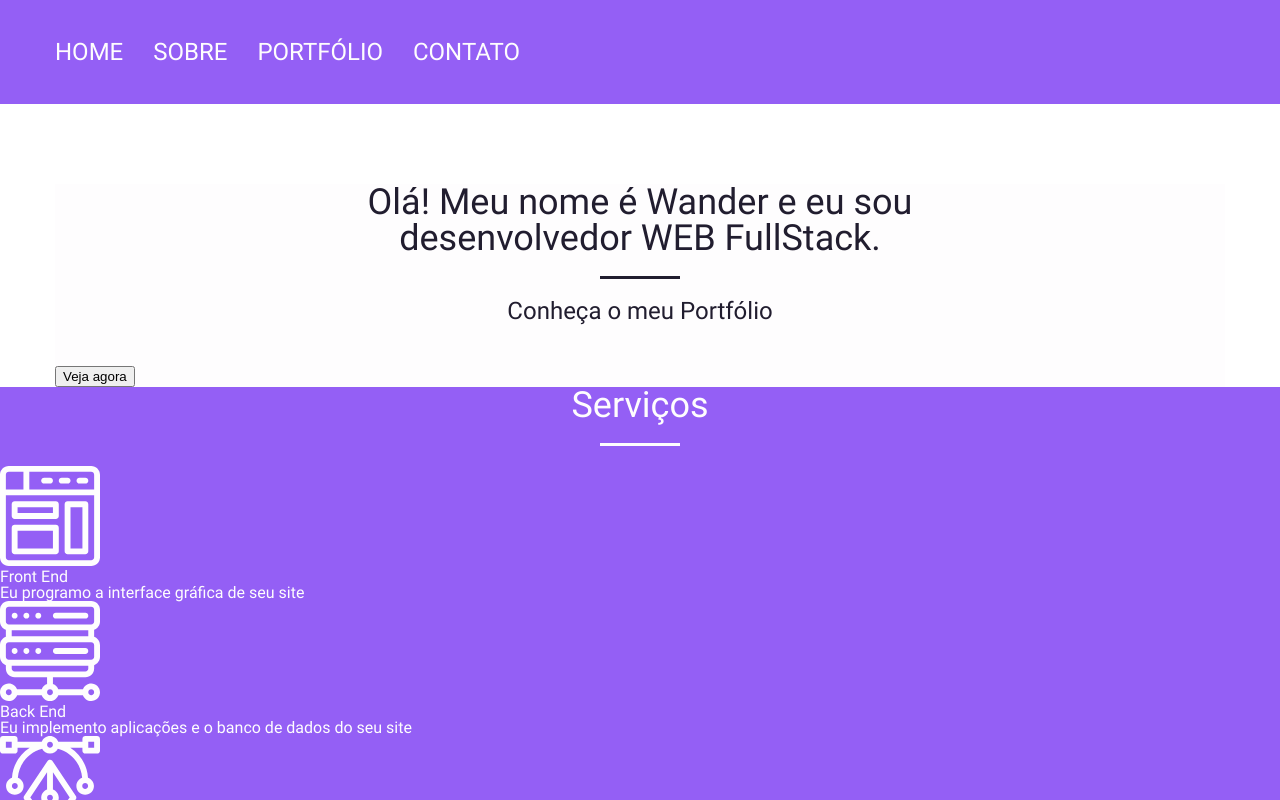
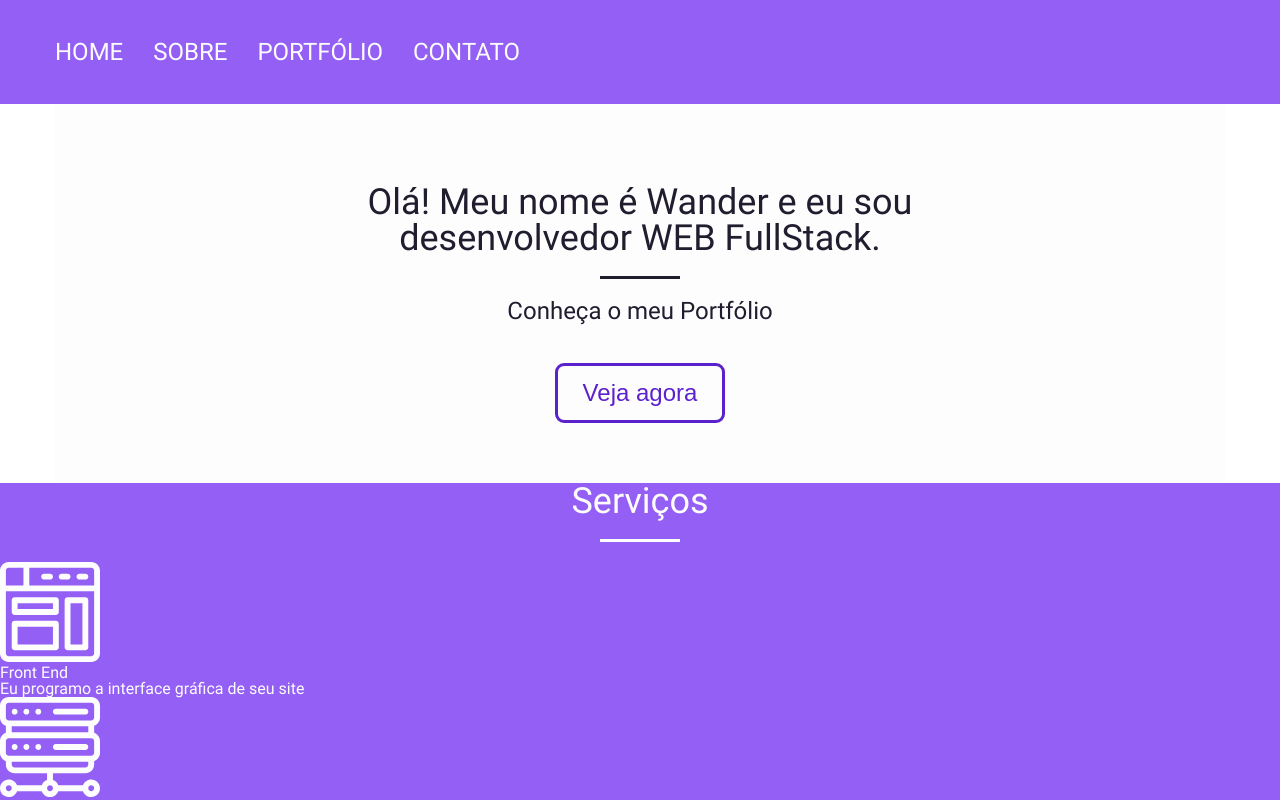
Before and after one commit to wander-junior/portfolio, a React (Create React App) app: page / in a window 1280 px wide. Shown: the top 800 px of the page. Built offline with nearby package versions, Linux system fonts and the light colour scheme.

Commit message:
Create Button style/ Change title display to flex

```diff
--- /dev/null
+++ b/src/components/Button/index.js
@@ -0,0 +1,23 @@
+import React from 'react';
+import styled from 'styled-components';
+
+import {typoSizes} from './../../styles';
+
+export default function index({text, mainColor, secondaryColor}) {
+
+    const StyledButton = styled.button`
+        font-size: ${typoSizes.medium};
+        background-color: ${secondaryColor};
+        color: ${mainColor};
+        border: 3px solid ${mainColor};
+        border-radius: 9px;
+        width: 170px;
+        height: 60px;
+    `;
+
+    return (
+        <StyledButton>
+            {text}
+        </StyledButton>
+    )
+}
--- a/src/components/Title/index.js
+++ b/src/components/Title/index.js
@@ -1,13 +1,15 @@
 import React from 'react';
 
 import { TitleWrapper, IntroTitle, CallToAction } from './title-styles';
+import {colors} from './../../styles';
+import Button from '../Button';
 
 export default function Title() {
     return (
         <TitleWrapper>
             <IntroTitle>Olá! Meu nome é Wander e eu sou desenvolvedor WEB FullStack.</IntroTitle>
             <CallToAction>Conheça o meu Portfólio</CallToAction>
-            <button>Veja agora</button>
+            <Button text="Veja agora" mainColor={colors.secondary} secondaryColor={colors.tertiary} />
         </TitleWrapper>
     )
 }
--- a/src/components/Title/title-styles.js
+++ b/src/components/Title/title-styles.js
@@ -5,6 +5,11 @@ const TitleWrapper = styled.div`
     ${containerConfigs}
     background: ${colors.tertiary};
     color: ${colors.quartenary};
+    display: flex;
+    flex-direction: column;
+    justify-content: center;
+    align-items: center;
+    padding-bottom: 60px;
 `;
 
 const IntroTitle = styled.h1`
@@ -15,8 +20,9 @@ const IntroTitle = styled.h1`
     }
 `;
 
-const CallToAction = styled.h1`
+const CallToAction = styled.p`
     font-size: ${typoSizes.medium};
+    padding-bottom: 40px;
     margin: 0 auto;
 `;
 
```
Also changed, not shown: 1 other file (tests, documents, lock files or other folders).
